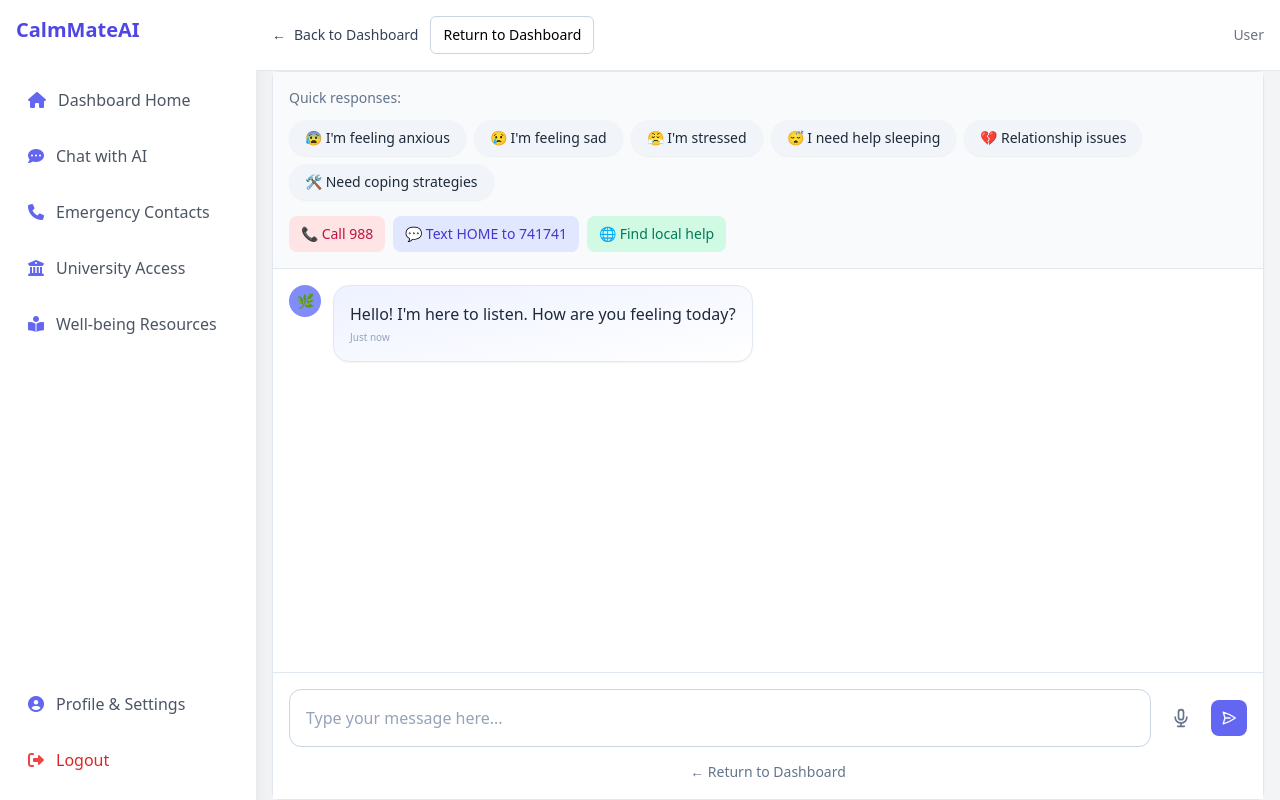
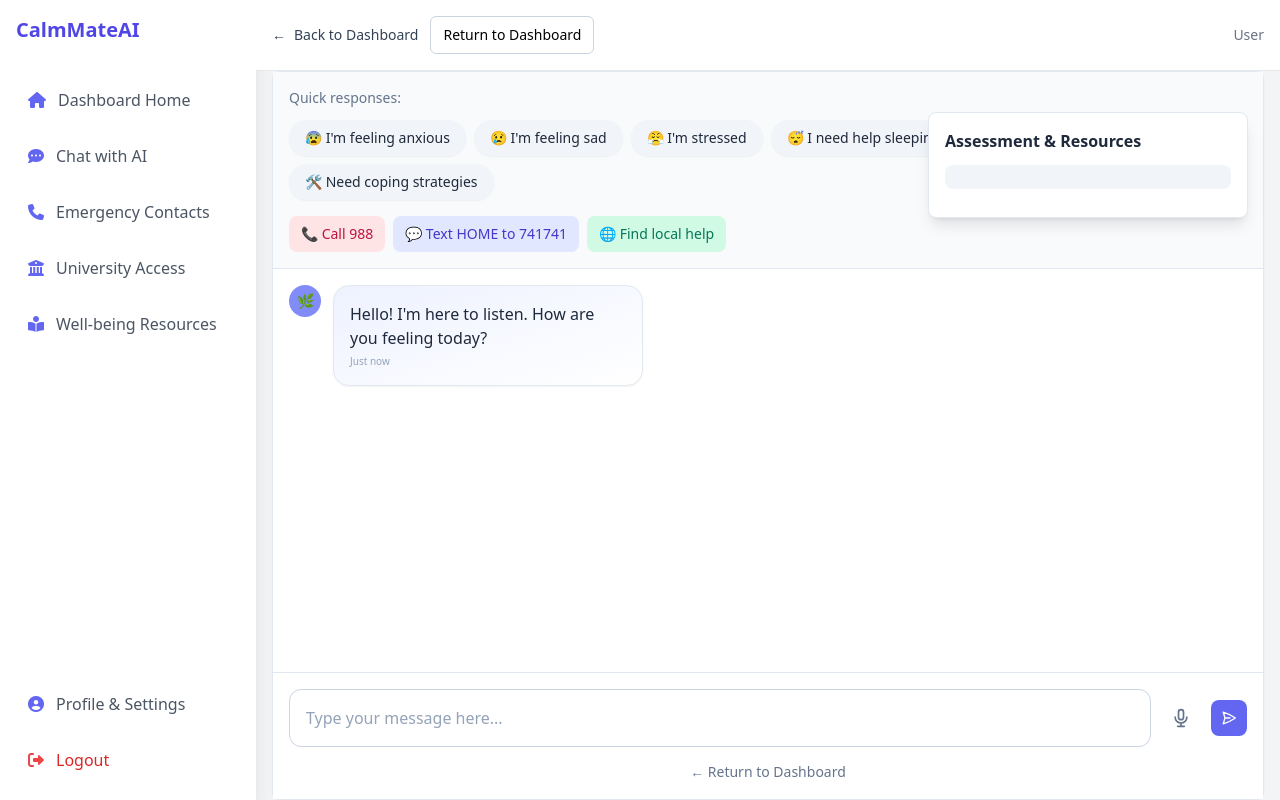
Before and after one commit to saberabanu0001/NewCalmateAI, a Flask app: page /chat in a window 1280 px wide. Run offline with Flask 3, Linux system fonts and the light colour scheme; the visitor is signed in with stand-in values (Sample User, id 1); parts of the project's set-up code (start-up, migrations or seed data) failed here and were passed over; some libraries are stand-ins or nearby versions.

Commit message:
chat area is ok now

```diff
--- a/templates/chat_page.html
+++ b/templates/chat_page.html
@@ -38,7 +38,7 @@
                 </div>
 
                 <!-- Chat messages container - scrollable area -->
-                <div id="chat-messages" class="chat-messages flex-1 overflow-y-auto p-4 pb-44 min-h-0" role="log" aria-live="polite" aria-relevant="additions">
+                <div id="chat-messages" class="chat-messages flex-1 overflow-y-auto p-4 pb-44 min-h-0 md:pr-96" role="log" aria-live="polite" aria-relevant="additions">
                     <!-- Welcome message bubble -->
                     <div class="flex items-start mb-6 space-x-3 w-full max-w-[80%] md:max-w-[60%]">
                         <div class="flex-shrink-0 w-8 h-8 rounded-full bg-indigo-400 flex items-center justify-center text-sm font-bold text-white">🌿</div>
@@ -85,19 +85,14 @@
             </div>
         </div>
 
-        <!-- Right Sidebar for Seriousness Level and Suggestions -->
-        <div id="seriousness-suggestions-container" class="w-80 bg-white border-l border-slate-200 p-4 hidden">
-            <div class="sticky top-4">
-                <div class="flex justify-between items-center mb-4">
-                    <h3 class="text-lg font-semibold text-slate-800">Assessment & Resources</h3>
-                    <button id="close-sidebar" class="md:hidden text-slate-500 hover:text-slate-700" aria-label="Close sidebar">
-                        <svg class="w-6 h-6" fill="none" stroke="currentColor" viewBox="0 0 24 24">
-                            <path stroke-linecap="round" stroke-linejoin="round" stroke-width="2" d="M6 18L18 6M6 6l12 12"></path>
-                        </svg>
-                    </button>
+        <!-- Floating Assessment panel (top-right on desktop) -->
+        <div id="seriousness-suggestions-container" class="hidden md:block fixed top-28 right-8 w-80 z-20">
+            <div class="bg-white border border-slate-200 rounded-lg shadow-lg p-4">
+                <div class="flex justify-between items-center mb-3">
+                    <h3 class="text-base font-semibold text-slate-800">Assessment & Resources</h3>
                 </div>
                 <div id="emergency-banner" class="hidden mb-3 p-3 rounded-md bg-rose-50 text-rose-700 text-sm">If you are in immediate danger, please call local emergency services or 988.</div>
-                <div id="seriousness-output" class="text-sm font-semibold mb-4 p-3 rounded-lg bg-slate-100 text-slate-800"></div>
+                <div id="seriousness-output" class="text-sm font-semibold mb-3 p-3 rounded-lg bg-slate-100 text-slate-800"></div>
                 <div id="suggestions-output" class="text-sm text-slate-700 markdown-content"></div>
             </div>
         </div>
```
